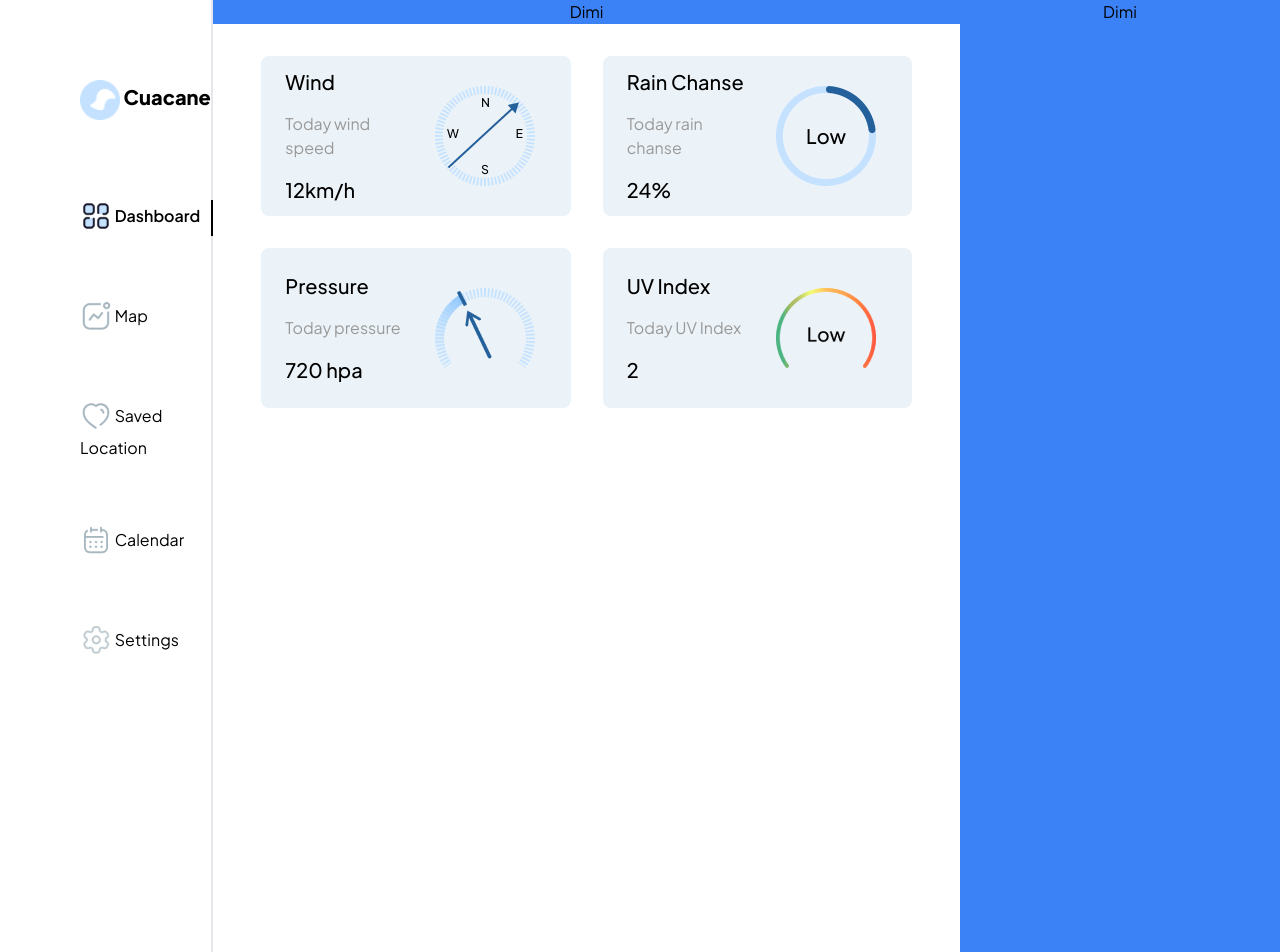
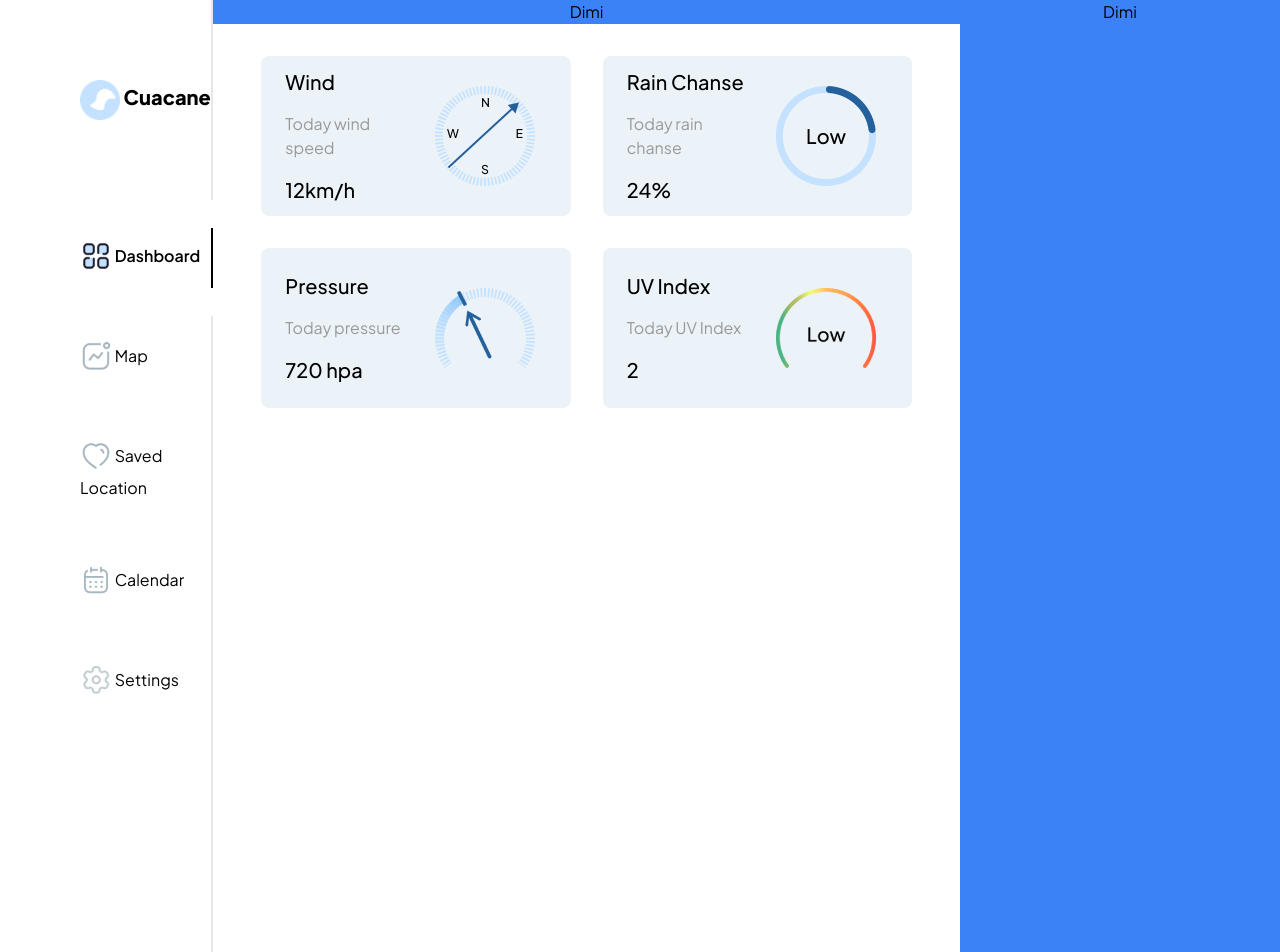
Before and after one commit to 5ENP4I/dvop3-web-1, a Vue app: page / in a window 1280 px wide. Shown: the top 952 px of the page. Built offline with nearby package versions, Linux system fonts and the light colour scheme.

Commit message:
leftSideBar

```diff
--- a/src/components/LeftSidebar.vue
+++ b/src/components/LeftSidebar.vue
@@ -5,7 +5,6 @@ interface Data {
 
 const data: Data = {
   elements: [
-    { title: 'Map', image: '/map.png' },
     { title: 'Saved Location', image: '/saved-location.png' },
     { title: 'Calendar', image: '/calendar.png' },
     { title: 'Settings', image: '/settings.png' }
@@ -21,20 +20,27 @@ const data: Data = {
         Cuacane
       </div>
 
-      <div class="font-semibold border-r-2 border-black h-42">
+      <div class="pt-7"></div>
+      <div class="font-semibold py-3 border-r-2 border-black ">
         <img class="inline w-8 pb-1" src="/dashboard-logo.png">
         Dashboard
       </div>
+      <div class="pt-7"></div>
 
       <div class="font-jakarta border-r-2">
+        <div class="pt-6">
+          <img class="inline w-8 pb-1" src="/map.png">
+          Map
+        </div>
+
         <div v-for="(element, index) in data.elements" :key="index">
-          <div class=" pt-16">
+          <div class="pt-16">
             <img class="inline w-8 pb-1" :src="element.image">
             {{ element.title }}
           </div>
         </div>
 
-        <div class="pt-96">
+        <div class=" pt-80">
           <img class="inline w-8 pb-1" src="/logout.png">
           Log Out
         </div>
```
Also changed, not shown: 1 other file (tests, documents, lock files or other folders).
